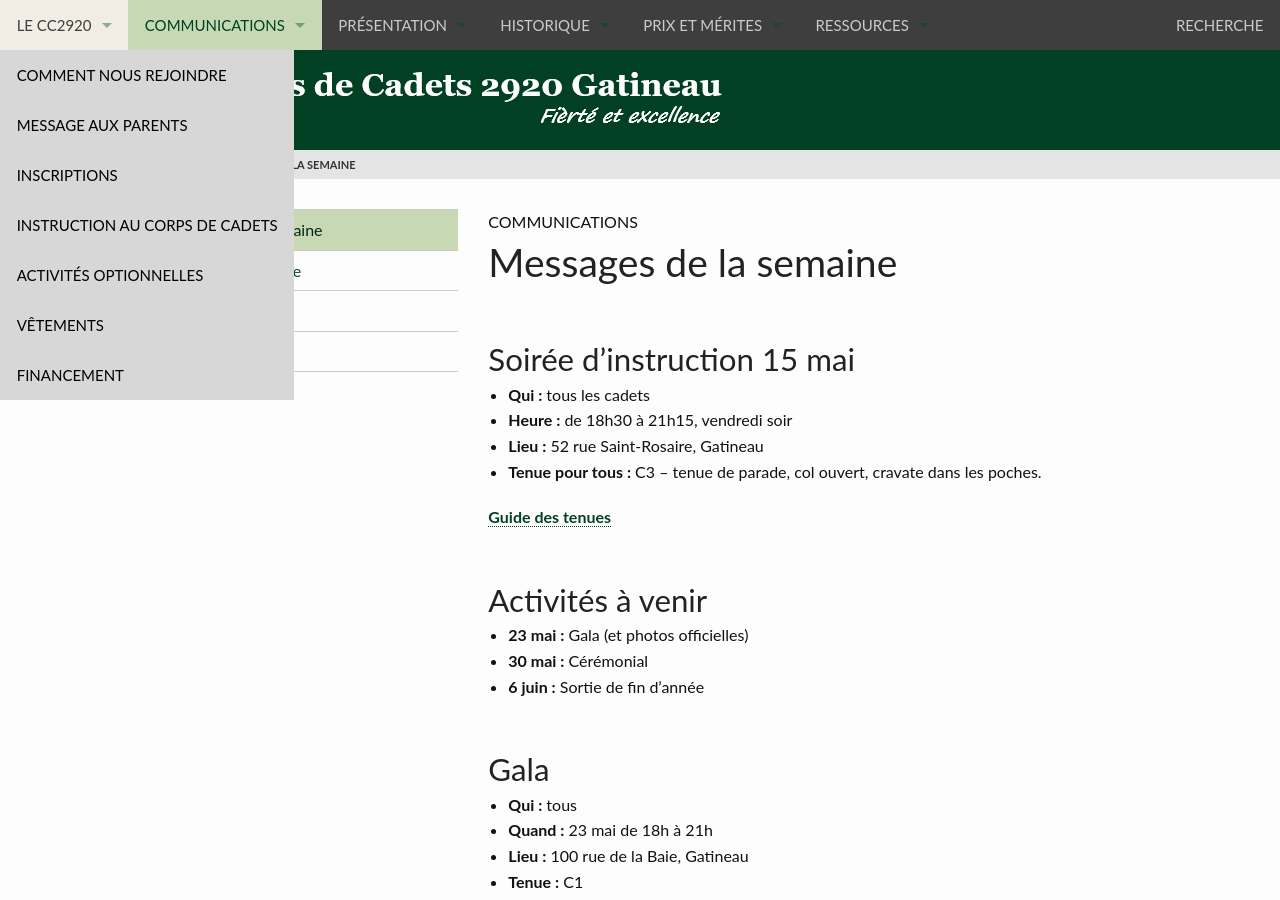
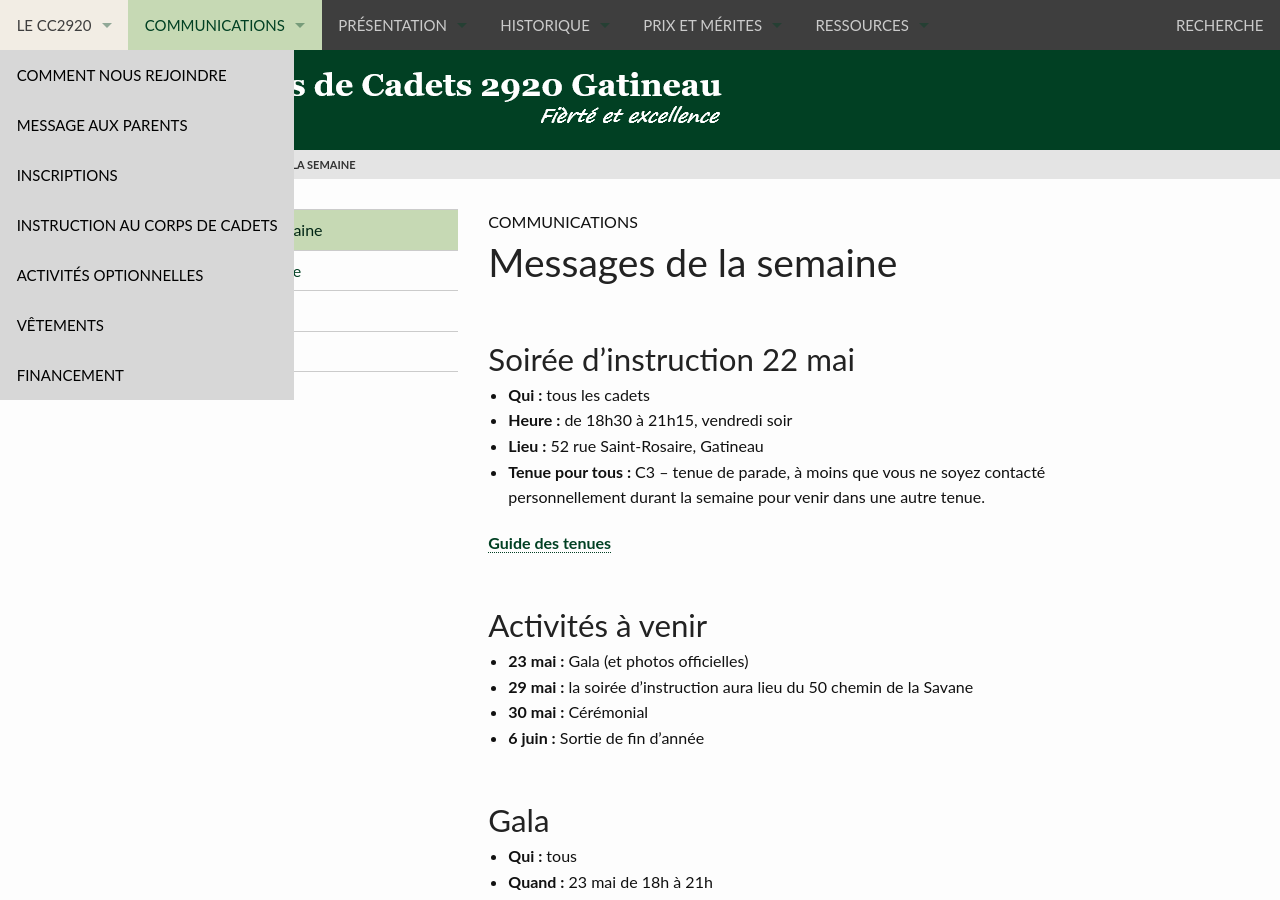
Before and after one commit to CC2920/web, a Jekyll site: the page built from _communications/messages.md, in a window 1280 px wide and 900 px high. Built offline with Jekyll 4.4.1, drawn with Linux system fonts in a browser that asks for light colours; some of the changed text lies outside the part shown.

Commit message:
Message de la semaine du 22 mai

```diff
--- a/_communications/messages.md
+++ b/_communications/messages.md
@@ -4,17 +4,18 @@ layout: "messages"
 ---
 
 
-## Soirée d’instruction 15 mai
+## Soirée d’instruction 22 mai
 - **Qui :** tous les cadets
 - **Heure :** de 18h30 à 21h15, vendredi soir
 - **Lieu :** 52 rue Saint-Rosaire, Gatineau
-- **Tenue pour tous :** C3 – tenue de parade, col ouvert, cravate dans les poches.
+- **Tenue pour tous :** C3 – tenue de parade, à moins que vous ne soyez contacté personnellement durant la semaine pour venir dans une autre tenue.
 
 [Guide des tenues](https://cc2920.ca/docs/ressources/guide_uniforme.v3.pdf)
 
 
 ## Activités à venir
 - **23 mai :** Gala (et photos officielles)
+- **29 mai :** la soirée d’instruction aura lieu du 50 chemin de la Savane
 - **30 mai :** Cérémonial
 - **6 juin :** Sortie de fin d’année
 
@@ -60,7 +61,7 @@ Pour tout achat effectué en ligne, un courriel contenant les instructions pour
 
 ## Tir
 - **Qui :** équipe de tir seulement
-- **Quand :** les lundis, de 18h15 à 20h45
+- **Quand :** Pas de tir le 18 mai. Les lundis, de 18h15 à 20h45
 - **Lieu :** 100 rue de la Baie, Gatineau
 
 
```
